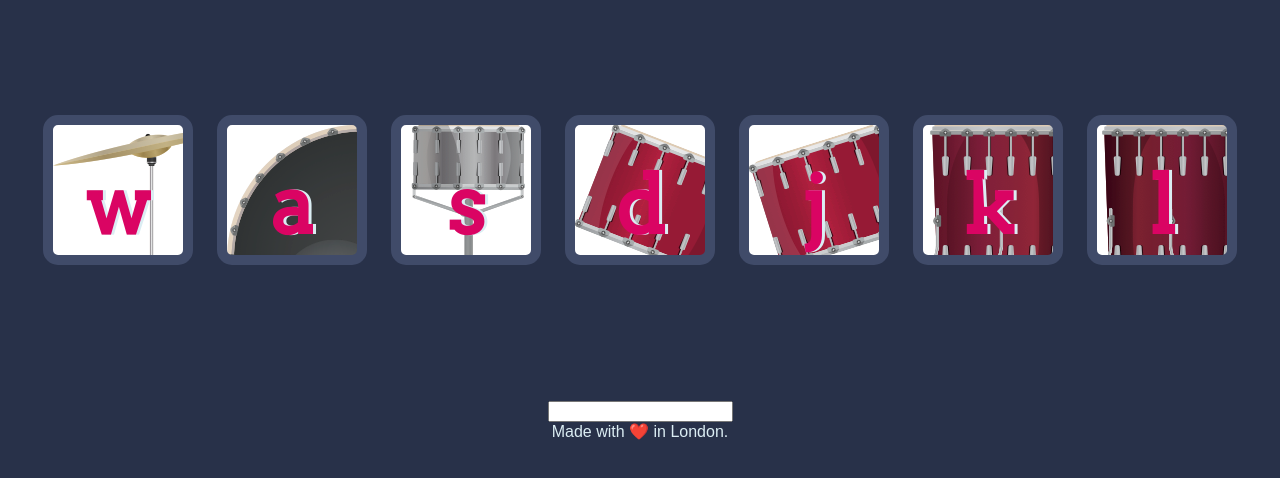
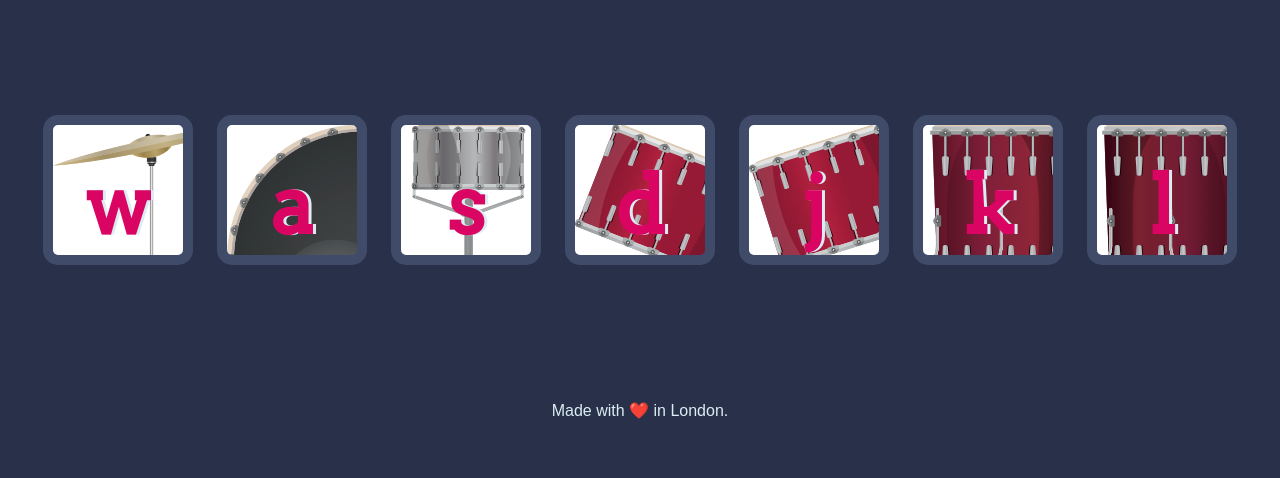
Before and after one commit to basit-s-khan/basit-s-khan.github.io, a plain HTML site: page index.html in a window 1280 px wide. Shown: the part 174-652 px from the top of the page. Drawn offline with Linux system fonts and the light colour scheme.

Commit message:
Update index.html

```diff
--- a/index.html
+++ b/index.html
@@ -24,7 +24,6 @@
     <button class="l drum">l</button>
   </div>
 
-  <input type="text" id="drm_inp">
   <footer>
     Made with ❤️ in London.
   </footer>
```
